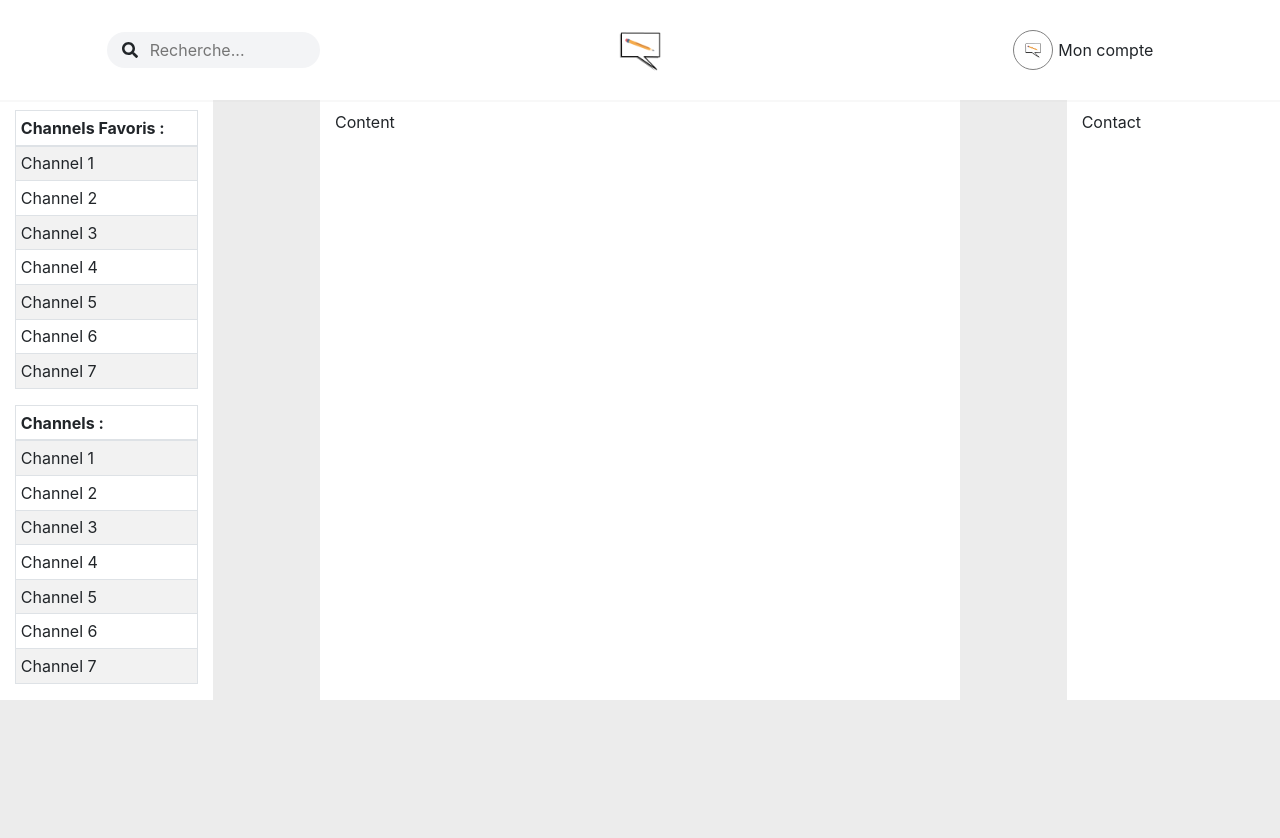
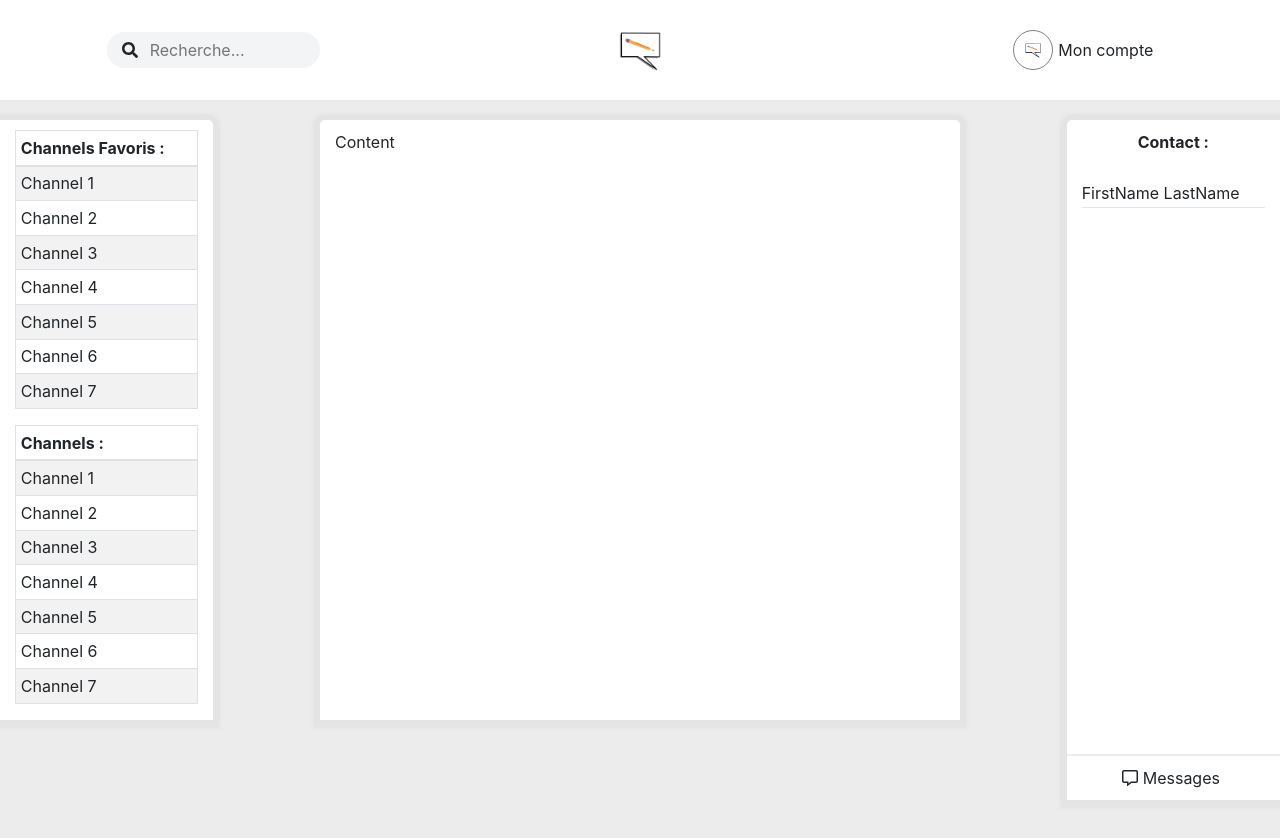
Before and after one commit to LoicCrampe/Project-V1, a React (Create React App) app: page / in a window 1280 px wide. Shown: the top 838 px of the page. Built offline with nearby package versions, Linux system fonts and the light colour scheme.

Commit message:
Work on Contact section

```diff
--- a/package.json
+++ b/package.json
@@ -4,6 +4,7 @@
   "private": true,
   "dependencies": {
     "@fortawesome/fontawesome-svg-core": "^1.2.35",
+    "@fortawesome/free-regular-svg-icons": "^5.15.3",
     "@fortawesome/free-solid-svg-icons": "^5.15.3",
     "@fortawesome/react-fontawesome": "^0.1.14",
     "@testing-library/jest-dom": "^5.12.0",
--- /dev/null
+++ b/src/Components/Chat.jsx
@@ -0,0 +1,16 @@
+import React from 'react'
+
+// Font Awesome
+import { FontAwesomeIcon } from '@fortawesome/react-fontawesome'
+import {faCommentAlt} from '@fortawesome/free-regular-svg-icons'
+
+function Chat() {
+    return (
+        <div className="Chat col-12">
+            <FontAwesomeIcon icon={faCommentAlt} />
+            <p>Messages</p>
+        </div>
+    )
+}
+
+export default Chat;
--- a/src/Components/Contact.jsx
+++ b/src/Components/Contact.jsx
@@ -1,8 +1,19 @@
 import React from 'react'
+import Chat from './Chat';
 
 function Contact() {
-    return <div className="Contact col-2 offset-1">
-        Contact
+    return <div className="Contact col-2 offset-1 row">
+        <div className="TitleContact col-12">
+            <p className="font-weight-bold text-center">Contact :</p>
+        </div>
+        <div className="ListOfContact col-12">
+            <div className="OneContact">
+                <img src="" className="ContactImage" />
+                <p>FirstName LastName</p>
+                <hr/>
+            </div>
+        </div>
+        <Chat />
     </div>
 }
 
--- a/src/Css/App.css
+++ b/src/Css/App.css
@@ -1,9 +1,24 @@
 html {
-  background-color: rgb(236, 236, 236);
   height: 1500px;
 }
 
+body {
+  background-color: rgb(236, 236, 236)!important;
+  height: 100%;
+}
+
+.App {
+  height: 100%;
+}
+
 @media screen and (min-width: 992px) {
+
+  /* VAR */
+  :root {
+    --header-top: 100px;
+    --header-top-margin: 120px;
+  }
+
   /* Start Header */
 
   #Header {
@@ -12,7 +27,7 @@ html {
     overflow: hidden;
     box-shadow: 0px 2px 0px 0px rgba(220, 220, 220, 0.2);
     width: 100%;
-    height: 100px;
+    height: var(--header-top);
     flex-direction: row;
     align-items: center;
     align-content: center;
@@ -88,15 +103,19 @@ html {
   /* End Header */
 
   .main {
-    margin-top: 100px;
+    margin-top: var(--header-top-margin);
     background-color: rgb(236, 236, 236);
+    height: 100%;
   }
 
   /* Start SideBar */
 
   .SideBar {
     background-color: white;
+    border-top-right-radius: 5px;
+    box-shadow: 0px 1px 3px 7px rgba(220, 220, 220, 0.5);
     padding-top: 10px;
+    height: 100%;
   }
 
   .SideBar Table td {
@@ -109,6 +128,9 @@ html {
 
   .Content {
     background-color: white;
+    border-top-left-radius: 5px;
+    border-top-right-radius: 5px;
+    box-shadow: 0px 1px 3px 7px rgba(220, 220, 220, 0.5);
     padding-top: 10px;
   }
 
@@ -117,9 +139,56 @@ html {
   /* Start Contact */
 
   .Contact {
+    display: flex;
     background-color: white;
-    padding-top: 10px;
+    border-top-left-radius: 5px;
+    box-shadow: 0px 1px 3px 7px rgba(220, 220, 220, 0.5);
+    padding: 10px 0 0 0!important;
+    /* overflow: auto; */
+    height: calc(100vh - var(--header-top-margin));
+    right: 0;
+    position: fixed!important;
+    z-index: 40;
   }
+
+  .TitleContact {
+    height: 0;
+  }
+
+  .ListOfContact {
+    overflow: auto;
+    height: calc(100% - var(--header-top-margin));
+  }
+
+  .OneContact {
+    height: 0;
+  }
+
+  .OneContact p, .OneContact hr {
+    margin: 2px 0;
+    padding: 0;
+  }
+
+  /* Start Chat */
+
+  .Chat {
+    display: flex;
+    box-shadow: 0px -2px 0px 0px rgba(220, 220, 220, 0.5);
+    width: 100%;
+    align-items: center;
+    justify-content: center;
+    align-self: flex-end;
+    cursor: pointer;
+  }
+
+  .Chat p {
+    margin: 10px 5px;
+    padding: 0;
+    align-items: center;
+    justify-content: center;
+  }
+
+  /* End Chat */
 
   /* End Contact */
 
```
Also changed, not shown: 1 other file (tests, documents, lock files or other folders).
